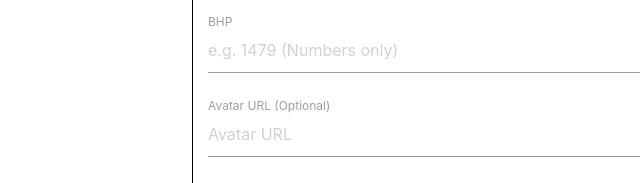
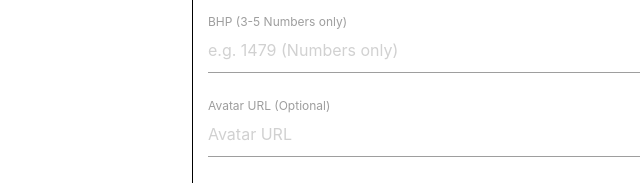
Before and after one commit to pctinkychausky/carsapp, a website: page public/index.html in a window 1280 px wide. Shown: the part 260-443 px from the top of the page, 0-640 px from the left. Drawn offline with nearby package versions, Linux system fonts and the light colour scheme; no server answers.

Commit message:
lbel for bhp

```diff
--- a/public/index.html
+++ b/public/index.html
@@ -56,7 +56,7 @@
               <div class="input-field col s12">
                 <input id="bhp" type="text" class="validate" placeholder="e.g. 1479 (Numbers only)" name="bhp"
                   pattern="[0-9]{3,5}">
-                <label for="bhp">BHP <span class="sr-only">(Numbers only)</span></label>
+                <label for="bhp">BHP (3-5 Numbers only)</label>
               </div>
               <div class="input-field col s12">
                 <input placeholder="Avatar URL" name="avatar_url" id="avatar_url" type="text" class="validate">
```
